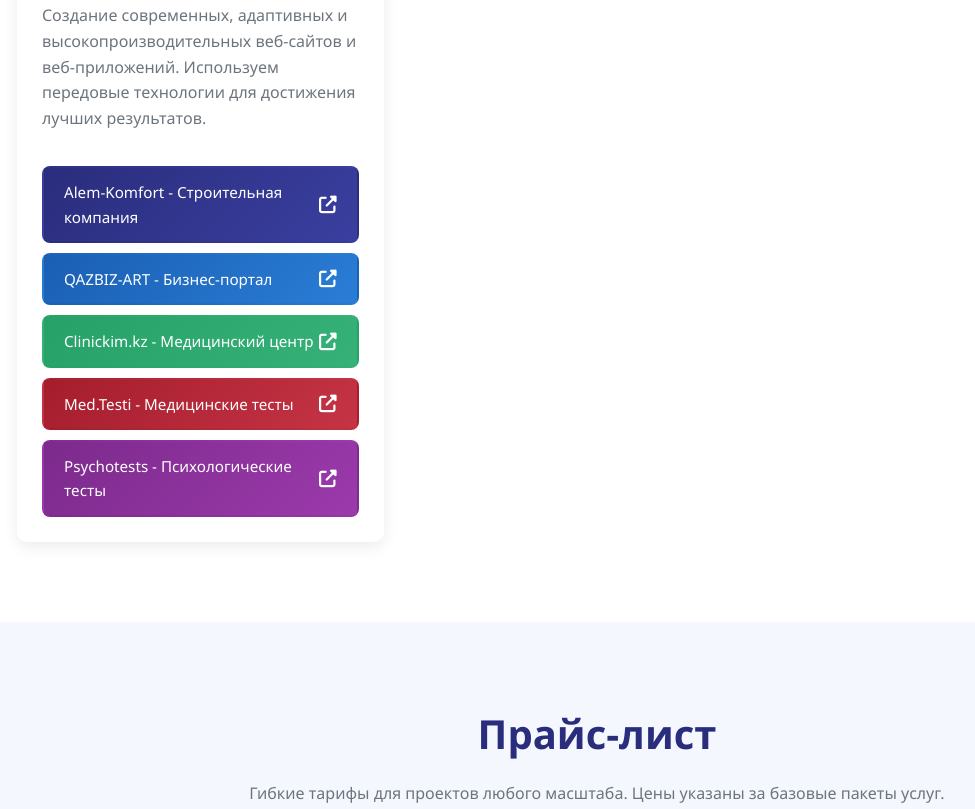
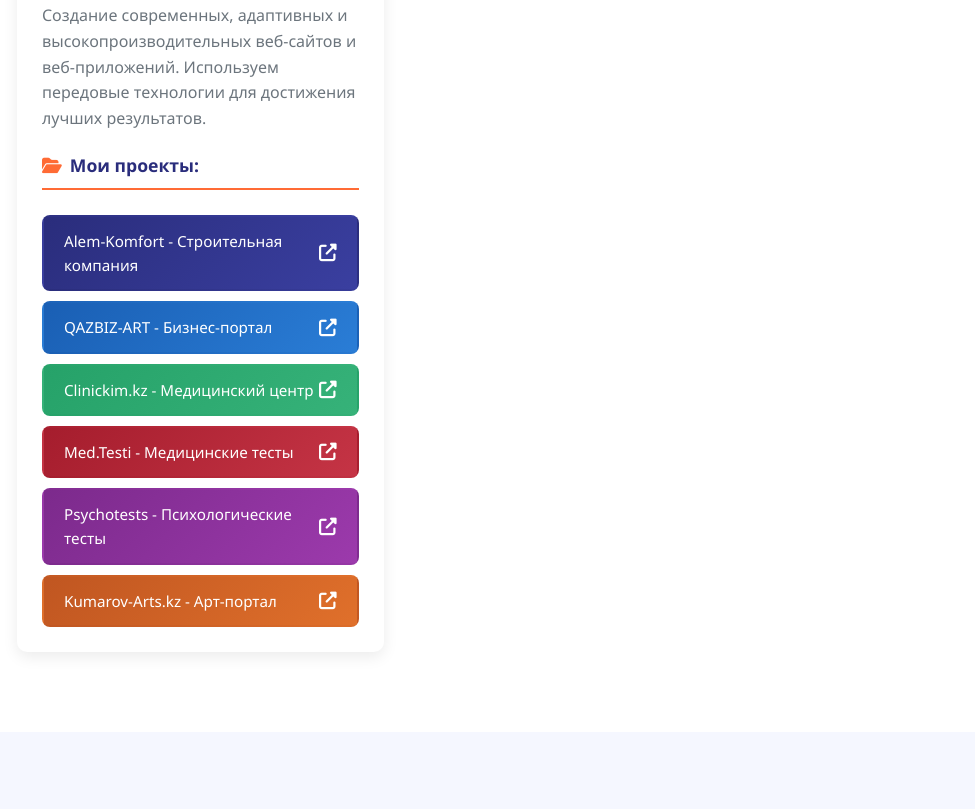
Before and after one commit to xsrt456rf/Baynakarov-, a plain HTML site: page index.html in a window 1280 px wide. Shown: the part 1901-2710 px from the top of the page, without its empty margins (43-1018 px from the left). Drawn offline with Linux system fonts and the light colour scheme.

```diff
--- a/index.html
+++ b/index.html
@@ -271,6 +271,27 @@
 
         .website-link:nth-child(5) {
             background: linear-gradient(135deg, #7c2a8c, #9c3aac);
+        }
+
+        .website-link:nth-child(6) {
+            background: linear-gradient(135deg, #c05621, #e0702b);
+        }
+
+        /* Заголовок для ссылок на проекты */
+        .projects-title {
+            font-size: 1.1rem;
+            font-weight: 600;
+            color: var(--primary);
+            margin-bottom: 10px;
+            padding-bottom: 8px;
+            border-bottom: 2px solid var(--secondary);
+            display: flex;
+            align-items: center;
+            gap: 8px;
+        }
+
+        .projects-title i {
+            color: var(--secondary);
         }
 
         /* Pricing Section */
@@ -650,6 +671,12 @@
                         <h3>Разработка сайтов</h3>
                         <p>Создание современных, адаптивных и высокопроизводительных веб-сайтов и веб-приложений. Используем передовые технологии для достижения лучших результатов.</p>
 
+                        <!-- Заголовок для ссылок на проекты -->
+                        <div class="projects-title">
+                            <i class="fas fa-folder-open"></i>
+                            Мои проекты:
+                        </div>
+
                         <!-- Красивые кнопки-ссылки на реальные сайты -->
                         <div class="website-links">
                             <a href="https://xsrt456rf.github.io/Alem-Komfort/" target="_blank" class="website-link">
@@ -670,6 +697,11 @@
                             </a>
                             <a href="http://xsrt456rf.github.io/Psychotests/" target="_blank" class="website-link">
                                 <span>Psychotests - Психологические тесты</span>
+                                <i class="fas fa-external-link-alt"></i>
+                            </a>
+                            <a href="https://xsrt456rf.github.io/Kumarov-Arts.kz/?utm_source=ig&utm_medium=social&utm_content=link_in_bio&fbclid=PAZXh0bgNhZW0CMTEAc3J0YwZhcHBfaWQPNTY3MDY3MzQzMzUyNDI3AAGnKo0STpckXGvMHxeJTDn2eMtvRHqjQHGjoJEMRpSA7Z8WYi7ahzepVeTmPzo_aem_nrIyniTZUG_3SC_RwR9x1Q"
+                               target="_blank" class="website-link">
+                                <span>Kumarov-Arts.kz - Арт-портал</span>
                                 <i class="fas fa-external-link-alt"></i>
                             </a>
                         </div>
@@ -798,7 +830,8 @@
                     <a href="https://xsrt456rf.github.io/QAZBIZ-ART/" target="_blank" style="color: rgba(255, 255, 255, 0.9);">QAZBIZ-ART</a> |
                     <a href="https://xsrt456rf.github.io/clinickim.kz/" target="_blank" style="color: rgba(255, 255, 255, 0.9);">Clinickim.kz</a> |
                     <a href="https://xsrt456rf.github.io/Med.Testi/" target="_blank" style="color: rgba(255, 255, 255, 0.9);">Med.Testi</a> |
-                    <a href="http://xsrt456rf.github.io/Psychotests/" target="_blank" style="color: rgba(255, 255, 255, 0.9);">Psychotests</a>
+                    <a href="http://xsrt456rf.github.io/Psychotests/" target="_blank" style="color: rgba(255, 255, 255, 0.9);">Psychotests</a> |
+                    <a href="https://xsrt456rf.github.io/Kumarov-Arts.kz/" target="_blank" style="color: rgba(255, 255, 255, 0.9);">Kumarov-Arts.kz</a>
                 </p>
             </div>
         </div>
```
